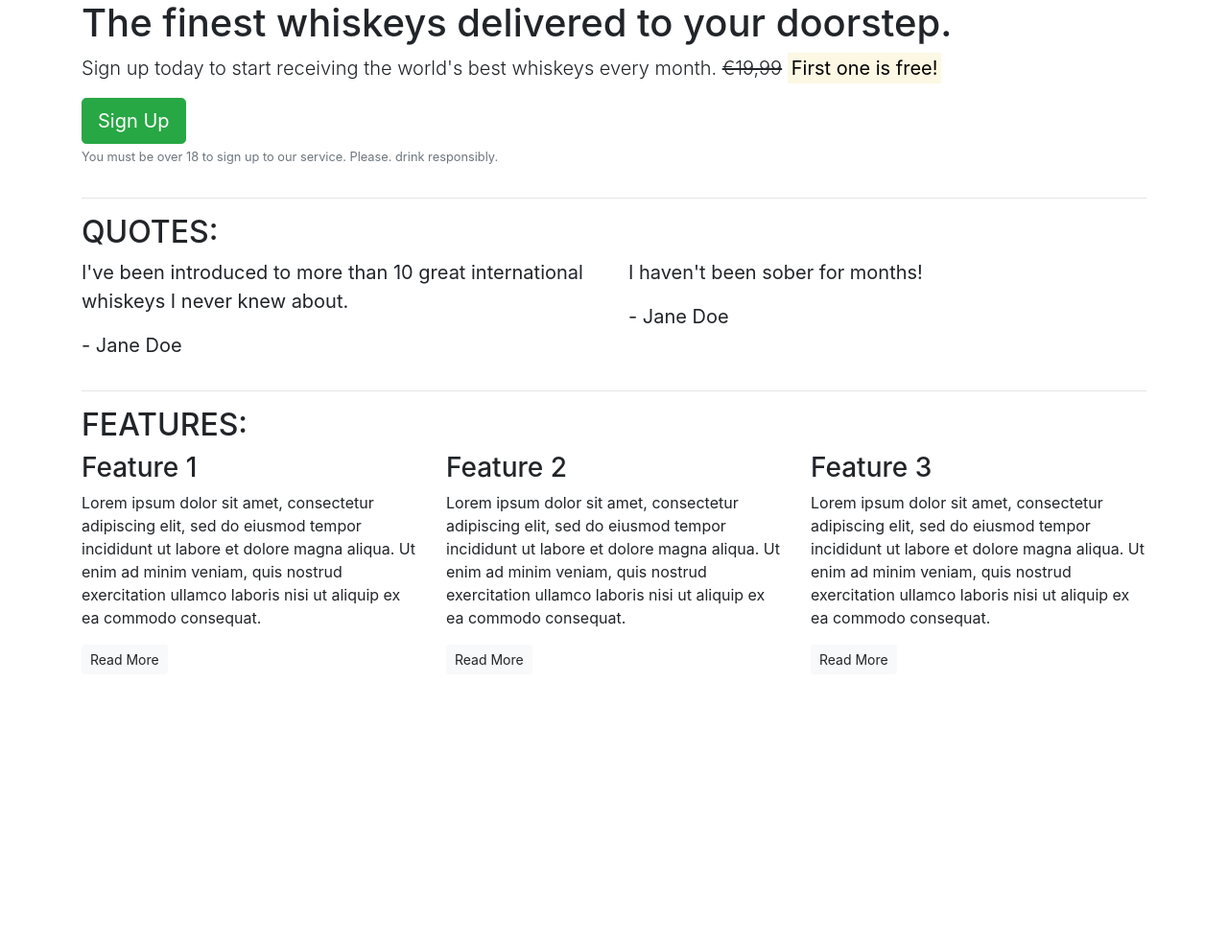
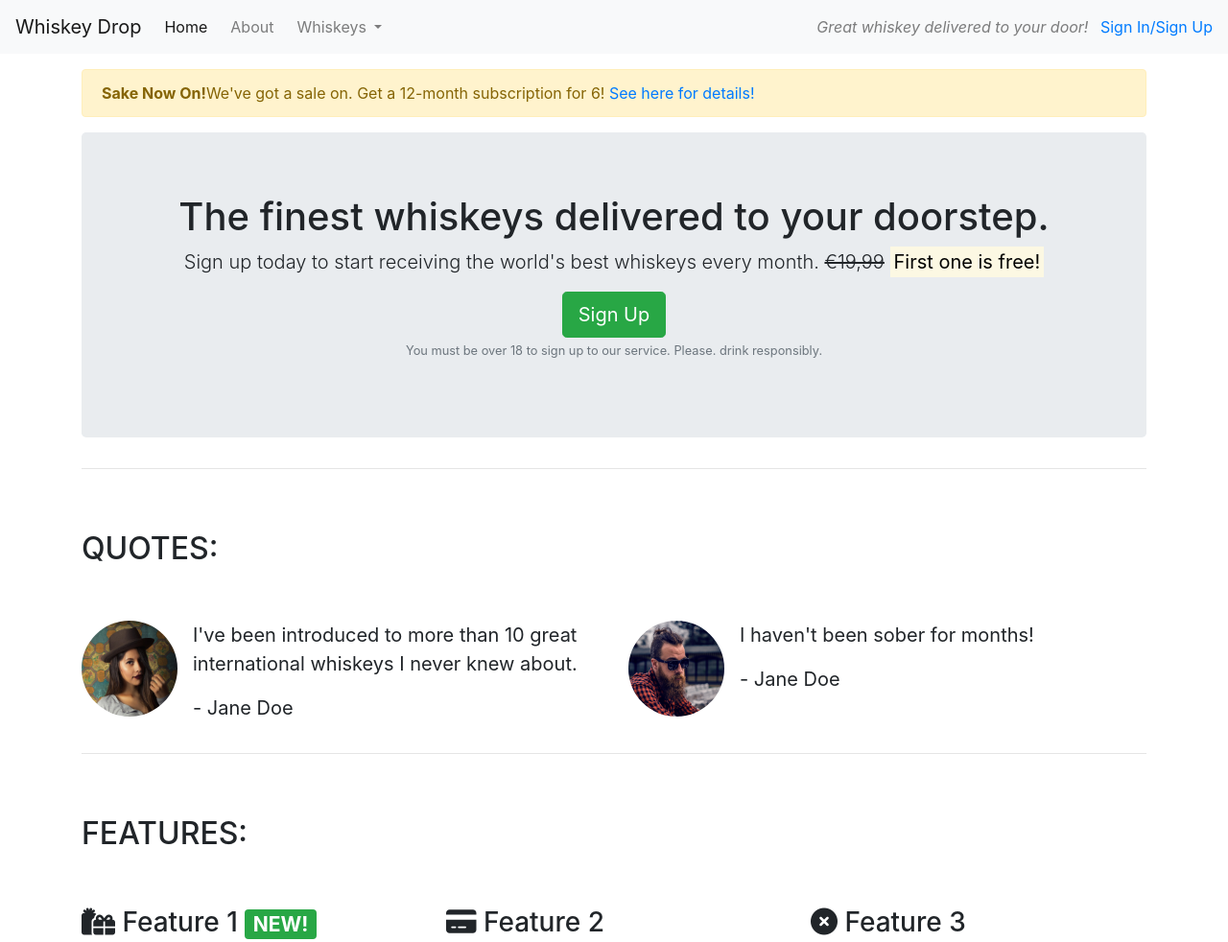
Before and after one commit to 23052015/bootstrap, a plain HTML site: page index.html in a window 1280 px wide. Shown: the top 982 px of the page at 96% size. Before the commit the page ends 800 px from the top, so only its background shows below. Drawn offline with nearby package versions, Linux system fonts and the light colour scheme.

Commit message:
restyle layout, link js bootstrap and and add navigation dropdown menu

```diff
--- a/index.html
+++ b/index.html
@@ -34,19 +34,66 @@
     <title>Whiskey Drop | Taste a new whiskey every month</title>
     <meta name="viewport" content="width=device-width, initial-scale=1.0" />
     <link rel="stylesheet" href="https://maxcdn.bootstrapcdn.com/bootstrap/4.1.3/css/bootstrap.min.css" />
+    <script src="https://kit.fontawesome.com/87e547263b.js" crossorigin="anonymous"></script>
 </head>
 
 <body>
-    <article class="container">
+    <nav class="navbar navbar-light bg-light navbar-expand-sm">
+        <a href="/" class="navbar-brand">Whiskey Drop</a>
+        <button class="navbar-toggler ml-auto" type="button" data-toggle="collapse" data-target="#navbarNavDropdown"
+            aria-controls="navbarNavDropdown" aria-expanded="false" aria-label="Toggle navigation">
+            <span class="navbar-toggler-icon"></span></button>
+
+        <div class="collapse navbar-collapse" id="navbarNavDropdown">
+            <ul class="navbar-nav mr-auto">
+                <li class="active nav-item mr-2">
+                    <a class="nav-link" href="/">Home</a>
+                </li>
+                <li class="nav-item mr-2">
+                    <a class="nav-link" href="/about">About</a>
+                </li>
+                <li class="nav-item dropdown">
+                    <a class="nav-link dropdown-toggle" href="#" id="navbarDropdownMenuLink" role="button"
+                        data-toggle="dropdown" aria-haspopup="true" aria-expanded="false">
+                        Whiskeys
+                    </a>
+                    <div class="dropdown-menu" aria-labelledby="navbarDropdownMenuLink">
+                        <a class="dropdown-item" href="#">Irish</a>
+                        <a class="dropdown-item" href="#">Scotch</a>
+                        <a class="dropdown-item" href="#">Japanese</a>
+                        <a class="dropdown-item" href="#">American</a>
+                    </div>
+                </li>
+                <li class="nav-item mr-2 block d-sm-none">
+                    <a class="nav-link" href="/login">Sign In / Sign Up</a>
+                </li>
+            </ul>
+        </div>
+        <div class="d-none d-md-block">
+            <p class="navbar-text my-auto mr-2">
+                <i>Great whiskey delivered to your door!</i>
+            </p>
+            <a href="/login">Sign In/Sign Up</a>
+        </div>
+    </nav>
+    <article class="container mt-3">
         <!-- Callout -->
-        <div class="row">
+        <div class="row d-none d-sm-block">
             <div class="col-12">
-                <section class="callout">
+                <div class="alert alert-warning">
+                    <strong>Sake Now On!</strong>We've got a sale on. Get a 12-month
+                    subscription for 6! <a href="">See here for details!</a>
+                </div>
+            </div>
+            <div class="col-12">
+                <section class="callout jumbotron text-center">
                     <h1>The finest whiskeys delivered to your doorstep.</h1>
                     <p class="lead">
                         Sign up today to start receiving the world's best whiskeys every
                         month.
-                        <s>€19,99</s> <strong><mark>First one is free!</mark></strong>
+                        <s class="d-none d-sm-inline">€19,99</s>
+                        <span class="d-inline d-sm-none"><br /></span>
+                        <strong><mark>First one is free!</mark></strong>
                     </p>
                     <button class="btn btn-success btn-lg">Sign Up</button>
                     <p class="text-muted">
@@ -63,25 +110,41 @@
         <!-- Quotes -->
         <section class="quotes">
             <div class="row">
-                <div class="col-12">
+                <div class="col-12 my-5">
                     <h2 class="text-uppercase">Quotes:</h2>
                 </div>
             </div>
             <div class="row">
                 <div class="col-12 col-md-6">
+                    <div class="media">
+                        <div class="d-none d-sm-block">
+                            <img src="assets/images/girl-image.png" class="rounded-circle mr-3" height="100"
+                                width="100" />
+                        </div>
+                        <div class="media-body">
                             <blockquote class="blockquote">
                                 <p>
-                            I've been introduced to more than 10 great international whiskeys
-                            I never knew about.
+                                    I've been introduced to more than 10 great international
+                                    whiskeys I never knew about.
                                 </p>
                                 <p>- Jane Doe</p>
                             </blockquote>
                         </div>
+                    </div>
+                </div>
                 <div class="col-12 col-md-6">
+                    <div class="media">
+                        <div class="d-none d-sm-block">
+                            <img src="assets/images/guy-image.png" class="rounded-circle mr-3" height="100"
+                                width="100" />
+                        </div>
+                        <div class="media-body">
                             <blockquote class="blockquote">
                                 <p>I haven't been sober for months!</p>
                                 <p>- Jane Doe</p>
                             </blockquote>
+                        </div>
+                    </div>
                 </div>
             </div>
         </section>
@@ -91,14 +154,17 @@
         <!-- Features -->
         <section class="features">
             <div class="row">
-                <div class="col-12">
+                <div class="col-12 my-5">
                     <h2 class="text-uppercase">Features:</h2>
                 </div>
             </div>
             <div class="row">
                 <div class="col-12 col-md-6 col-lg-4">
                     <div class="feature">
-                        <h3>Feature 1</h3>
+                        <h3>
+                            <i class="fa-solid fa-gifts d-none d-sm-inline"></i> Feature 1
+                            <span class="badge badge-success">NEW!</span>
+                        </h3>
                         <p>
                             Lorem ipsum dolor sit amet, consectetur adipiscing elit, sed do
                             eiusmod tempor incididunt ut labore et dolore magna aliqua. Ut
@@ -110,7 +176,10 @@
                 </div>
                 <div class="col-12 col-md-6 col-lg-4">
                     <div class="feature">
-                    <h3>Feature 2</h3>
+                        <h3>
+                            <i class="fa-solid fa-credit-card d-none d-sm-inline"></i>
+                            Feature 2
+                        </h3>
                         <p>
                             Lorem ipsum dolor sit amet, consectetur adipiscing elit, sed do
                             eiusmod tempor incididunt ut labore et dolore magna aliqua. Ut
@@ -122,7 +191,10 @@
                 </div>
                 <div class="col-12 d-md-none d-lg-block col-lg-4">
                     <div class="feature">
-                    <h3>Feature 3</h3>
+                        <h3>
+                            <i class="fa-solid fa-circle-xmark d-none d-sm-inline"></i>
+                            Feature 3
+                        </h3>
                         <p>
                             Lorem ipsum dolor sit amet, consectetur adipiscing elit, sed do
                             eiusmod tempor incididunt ut labore et dolore magna aliqua. Ut
@@ -136,6 +208,15 @@
         </section>
         <!-- /.features -->
     </article>
+    <script src="https://code.jquery.com/jquery-3.3.1.slim.min.js"
+        integrity="sha384-q8i/X+965DzO0rT7abK41JStQIAqVgRVzpbzo5smXKp4YfRvH+8abtTE1Pi6jizo" crossorigin="anonymous">
+    </script>
+    <script src="https://cdn.jsdelivr.net/npm/popper.js@1.14.3/dist/umd/popper.min.js"
+        integrity="sha384-ZMP7rVo3mIykV+2+9J3UJ46jBk0WLaUAdn689aCwoqbBJiSnjAK/l8WvCWPIPm49" crossorigin="anonymous">
+    </script>
+    <script src="https://stackpath.bootstrapcdn.com/bootstrap/4.1.3/js/bootstrap.min.js"
+        integrity="sha384-ChfqqxuZUCnJSK3+MXmPNIyE6ZbWh2IMqE241rYiqJxyMiZ6OW/JmZQ5stwEULTy" crossorigin="anonymous">
+    </script>
 </body>
 
 </html>
```
Also changed, not shown: assets/images/girl-image.png (added), assets/images/guy-image.png (added). Lines whose indentation alone changed are shown as unchanged.
